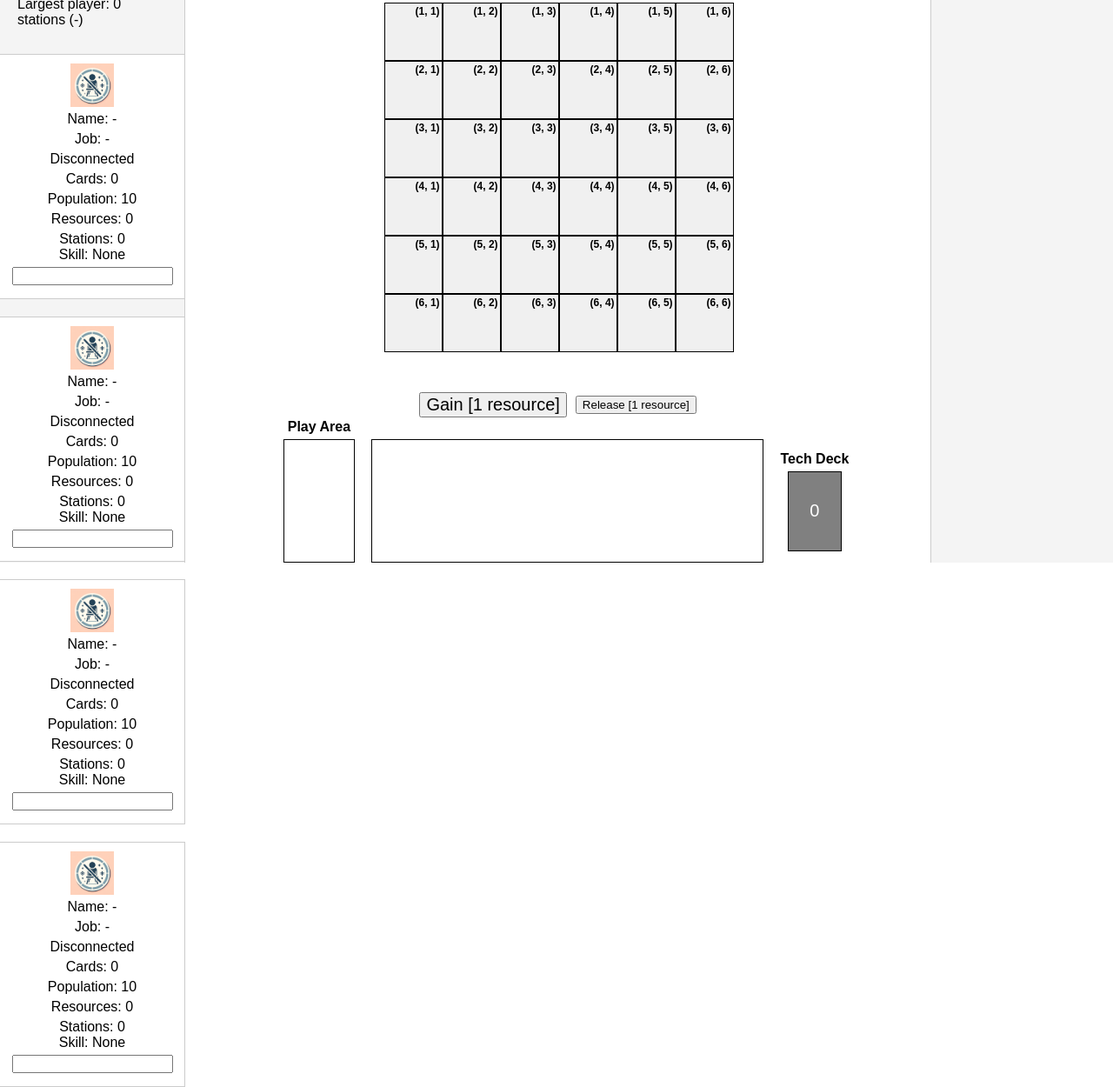
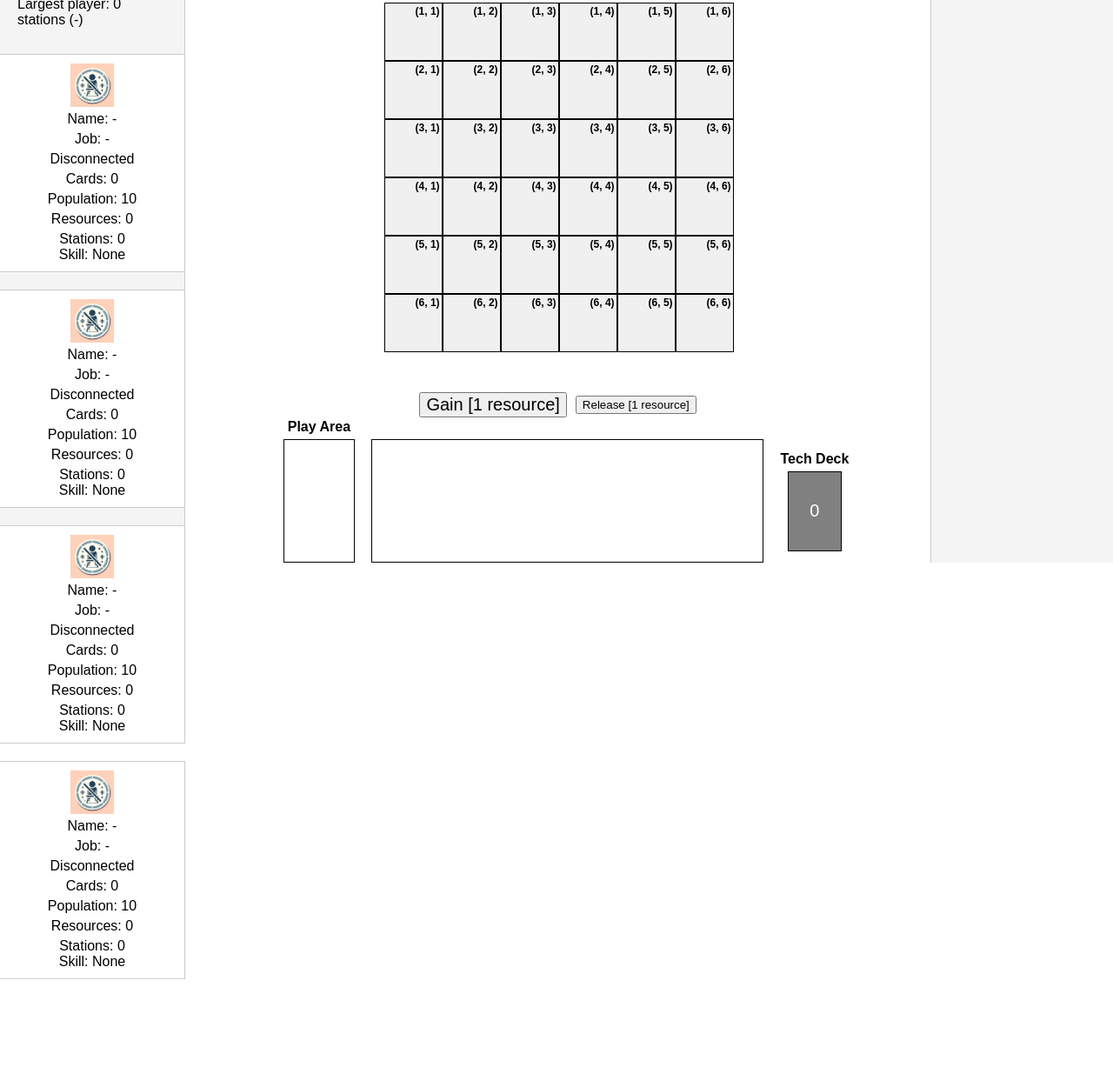
Before and after one commit to kasamachenkaow/colowar-board-game, a plain HTML site: page index.html in a window 1280 px wide. Shown: the part 153-1403 px from the top of the page at 87% size. After the commit the page ends 1279 px from the top, so only its background shows below. Drawn offline with Linux system fonts and the light colour scheme.

Commit message:
feat: hide population-change input in normal cases

```diff
--- a/game.js
+++ b/game.js
@@ -947,7 +947,7 @@ function increasePopulation(inputPlayer) {
     const populationChange = document.getElementById(`${inputPlayer}-population-change`).value;
 
     if (player) {
-        player.population += parseInt(populationChange);
+        player.population += parseInt(populationChange || '1');
         updateSharedState();
     }
 }
@@ -957,7 +957,7 @@ function decreasePopulation(inputPlayer) {
     const populationChange = document.getElementById(`${inputPlayer}-population-change`).value;
 
     if (player) {
-        player.population -= parseInt(populationChange);
+        player.population -= parseInt(populationChange || '1');
         updateSharedState();
     }
 }
--- a/index.html
+++ b/index.html
@@ -419,7 +419,7 @@
                 <div class="player-stations">Stations: 0</div>
                 <div class="player-skill">Skill: None</div>
                 <button class="compact-button" style="display:none;" onclick="increaseJobLevel('player1')">Increase Job Level</button>
-                <input type="number" id="player1-population-change">
+                <input class="compact-button" type="number" id="player1-population-change" style="display:none;">
                 <button class="compact-button" style="display:none;" onclick="increasePopulation('player1')">Increase Population</button>
                 <button class="compact-button" style="display:none;" onclick="decreasePopulation('player1')">Decrease Population</button>
             </div>
@@ -434,7 +434,7 @@
                 <div class="player-stations">Stations: 0</div>
                 <div class="player-skill">Skill: None</div>
                 <button class="compact-button" style="display:none;" onclick="increaseJobLevel('player2')">Increase Job Level</button>
-                <input type="number" id="player2-population-change">
+                <input class="compact-button" type="number" id="player2-population-change" style="display:none;">
                 <button class="compact-button" style="display:none;" onclick="increasePopulation('player2')">Increase Population</button>
                 <button class="compact-button" style="display:none;" onclick="decreasePopulation('player2')">Decrease Population</button>
             </div>
@@ -449,7 +449,7 @@
                 <div class="player-stations">Stations: 0</div>
                 <div class="player-skill">Skill: None</div>
                 <button class="compact-button" style="display:none;" onclick="increaseJobLevel('player3')">Increase Job Level</button>
-                <input type="number" id="player3-population-change">
+                <input class="compact-button" type="number" id="player3-population-change" style="display:none;">
                 <button class="compact-button" style="display:none;" onclick="increasePopulation('player3')">Increase Population</button>
                 <button class="compact-button" style="display:none;" onclick="decreasePopulation('player3')">Decrease Population</button>
             </div>
@@ -464,7 +464,7 @@
                 <div class="player-stations">Stations: 0</div>
                 <div class="player-skill">Skill: None</div>
                 <button class="compact-button" style="display:none;" onclick="increaseJobLevel('player4')">Increase Job Level</button>
-                <input type="number" id="player4-population-change">
+                <input class="compact-button" type="number" id="player4-population-change" style="display:none;">
                 <button class="compact-button" style="display:none;" onclick="increasePopulation('player4')">Increase Population</button>
                 <button class="compact-button" style="display:none;" onclick="decreasePopulation('player4')">Decrease Population</button>
             </div>
```
